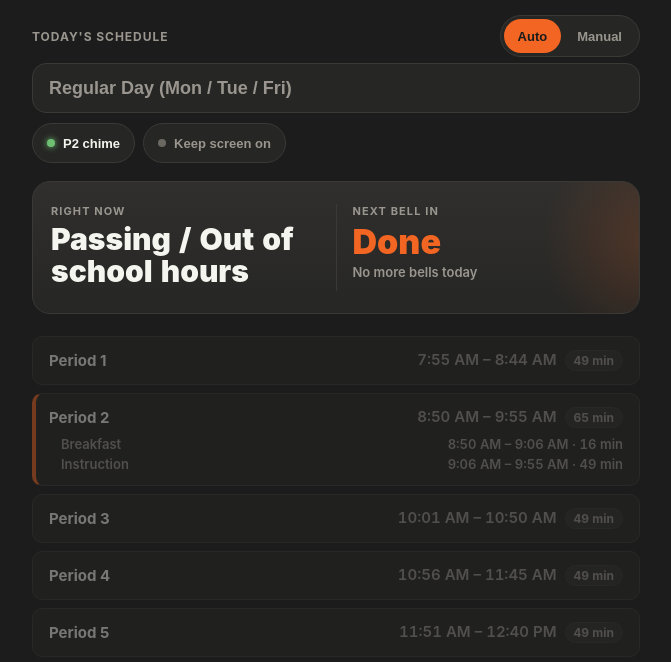
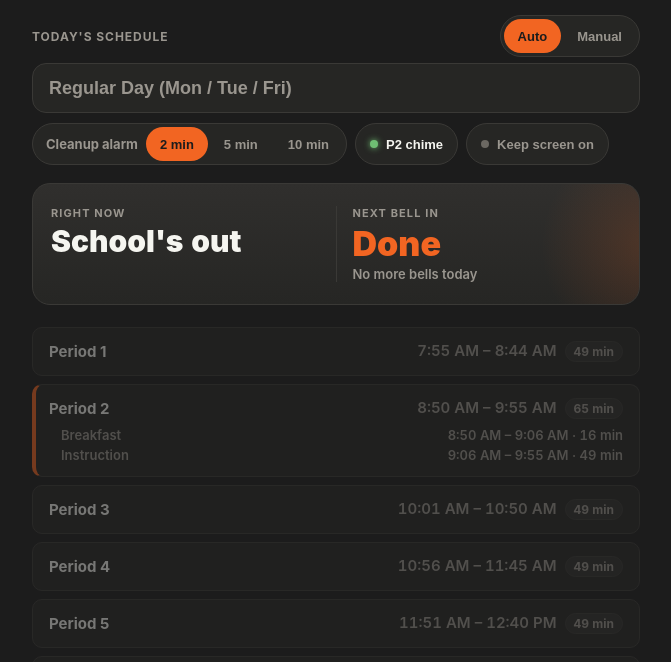
Before and after one commit to chagoyan/chsbelltracker, a plain HTML site: page index.html in a window 1280 px wide. Shown: the part 131-793 px from the top of the page, without its empty margins (304-975 px from the left). Drawn offline with Linux system fonts and the light colour scheme; no server answers.

Commit message:
Adjustable cleanup alarm, fixed 5 min Period 1 and lunch warnings, passing countdown
Cleanup alarms can be set to 2, 5, or 10 minutes before each class ends.
Period 1 and lunch-ends warnings stay at 5 minutes. The Rally gets no
cleanup alarm. Between classes the countdown shows the next class start.

Co-Authored-By: Claude Opus 5.5 <noreply@anthropic.com>

```diff
--- a/app.js
+++ b/app.js
@@ -5,6 +5,10 @@
 //
 // `phases` splits a period into parts (breakfast, reading, instruction).
 // A chime plays when each part after the first begins.
+//
+// Alarms: a cleanup alarm before each period ends (lead time picked in the
+// app), plus fixed warnings before Period 1 starts and before Lunch ends.
+// `noCleanup` skips a period's cleanup alarm.
 // ============================================================
 
 const SCHEDULES = {
@@ -84,7 +88,7 @@ const SCHEDULES = {
     short: "First Day",
     label: "First Day of School",
     periods: [
-      { name: "Rally",    start: "07:55", end: "08:25" },
+      { name: "Rally",    start: "07:55", end: "08:25", noCleanup: true },
       { name: "Period 1", start: "08:30", end: "08:58" },
       { name: "Period 2", start: "09:03", end: "09:41" },
       { name: "Period 3", start: "09:46", end: "10:14" },
@@ -101,22 +105,28 @@ const SCHEDULES = {
 // Minimum and First Day are always picked by hand.
 const WEEKDAY_SCHEDULES = { 1: "regular", 2: "regular", 3: "wednesday", 4: "thursday", 5: "regular" };
 
-const ALARM_LEAD_MINUTES = 2; // fire the cleanup alarm this many minutes before each bell
+const FIRST_CLASS_NAME = "Period 1"; // gets the warning before it starts, and the before-school countdown
+const LUNCH_NAME = "Lunch"; // gets the fixed warning before it ends instead of a cleanup alarm
+const WARNING_MINUTES = 5; // fixed lead for the Period 1 and lunch-ends warnings
+const CLEANUP_CHOICES = [2, 5, 10]; // cleanup alarm lead times the user can pick, in minutes
+const DEFAULT_CLEANUP_MINUTES = 2;
 const CHIME_GRACE_SECONDS = 15; // a chime missed by more than this (e.g. the app was paused) is skipped, not played late
 const SOUND_LOOKAHEAD_SECONDS = 90; // schedule sounds this far ahead — background tabs may only run timers once a minute
 const SOUND_FILES = { alarm: "alarm.wav", chime: "chime.wav" };
 const TEST_SPEED = 60; // test mode runs the day this many times faster than real time
-const TEST_LEAD_MINUTES = 5; // test mode starts this long before the first bell
+const TEST_LEAD_MINUTES = 6; // test mode starts this long before the first bell — just ahead of its warning
 
 const CHOICE_STORAGE_KEY = "chsBellTracker.todayChoice"; // a manual schedule pick, which lasts only for the day it was made
 const CHIME_STORAGE_KEY = "chsBellTracker.chimeOn";
 const WAKE_STORAGE_KEY = "chsBellTracker.keepScreenOn";
+const CLEANUP_STORAGE_KEY = "chsBellTracker.cleanupMinutes";
 
 // ---------- State ----------
 let scheduleMode = "auto"; // "auto" (picked by weekday) or "manual" (picked from the dropdown, today only)
 let alarmsEnabled = true;
 let chimesEnabled = readSetting(CHIME_STORAGE_KEY, true);
 let keepScreenOn = readSetting(WAKE_STORAGE_KEY, false);
+let cleanupMinutes = readCleanupMinutes();
 let handledSounds = new Set(); // sounds already scheduled, played, or skipped today, reset at midnight or on schedule change
 let pendingSounds = new Map(); // id -> { sound, when, nodes } for sounds on the audio clock that haven't finished
 let notifiedSounds = new Set(); // alerts already shown as a notification today
@@ -139,6 +149,7 @@ const modeManual = document.getElementById("modeManual");
 const alarmToggle = document.getElementById("alarmToggle");
 const chimeToggle = document.getElementById("chimeToggle");
 const wakeToggle = document.getElementById("wakeToggle");
+const cleanupSwitch = document.getElementById("cleanupSwitch");
 const soundBanner = document.getElementById("soundBanner");
 const brandLogo = document.getElementById("brandLogo");
 const testBar = document.getElementById("testBar");
@@ -229,6 +240,30 @@ function saveSetting(key, value) {
   } catch (e) { /* localStorage unavailable (e.g. private browsing) — not critical */ }
 }
 
+function readCleanupMinutes() {
+  try {
+    const saved = Number(localStorage.getItem(CLEANUP_STORAGE_KEY));
+    if (CLEANUP_CHOICES.includes(saved)) return saved;
+  } catch (e) { /* localStorage unavailable (e.g. private browsing) — not critical */ }
+  return DEFAULT_CLEANUP_MINUTES;
+}
+
+function firstClass(schedule) {
+  return schedule.periods.find(p => p.name === FIRST_CLASS_NAME) || schedule.periods[0];
+}
+
+// Every alarm of the day, by the bell it warns about. Shared by the sounds
+// and the countdown, so the countdown turns red exactly when its alarm sounds.
+function alarmBells(schedule) {
+  const first = firstClass(schedule);
+  const bells = [{ kind: "start", period: first, edge: "start", lead: WARNING_MINUTES }];
+  schedule.periods.forEach(p => {
+    if (p.name === LUNCH_NAME) bells.push({ kind: "lunch", period: p, edge: "end", lead: WARNING_MINUTES });
+    else if (!p.noCleanup) bells.push({ kind: "cleanup", period: p, edge: "end", lead: cleanupMinutes });
+  });
+  return bells;
+}
+
 // ---------- Which schedule applies today ----------
 // Auto: the schedule follows the weekday. Manual: it's whatever the dropdown
 // says (a schedule key or "none"), saved with today's date so it's forgotten
@@ -265,6 +300,34 @@ function populateSchedules() {
     scheduleSelect.appendChild(new Option(sched.label, key));
   });
   scheduleSelect.appendChild(new Option("No school today", "none"));
+}
+
+// ---------- Cleanup alarm lead time ----------
+function populateCleanupSwitch() {
+  CLEANUP_CHOICES.forEach(minutes => {
+    const option = document.createElement("button");
+    option.className = "mode-option";
+    option.dataset.minutes = minutes;
+    option.textContent = `${minutes} min`;
+    option.addEventListener("click", () => setCleanupMinutes(minutes));
+    cleanupSwitch.appendChild(option);
+  });
+  markCleanupChoice();
+}
+
+function markCleanupChoice() {
+  cleanupSwitch.querySelectorAll(".mode-option").forEach(option => {
+    option.setAttribute("aria-pressed", String(Number(option.dataset.minutes) === cleanupMinutes));
+  });
+}
+
+function setCleanupMinutes(minutes) {
+  if (minutes === cleanupMinutes) return;
+  cleanupMinutes = minutes;
+  saveSetting(CLEANUP_STORAGE_KEY, minutes);
+  markCleanupChoice();
+  cancelPendingSounds("alarm"); // alarms already lined up move to the new lead time
+  tick();
 }
 
 // Auto locks the dropdown on today's weekday schedule; Manual unlocks it.
@@ -394,11 +457,18 @@ function tick() {
 
   const nm = nowMinutes();
   const periods = schedule.periods;
-  const first = periods[0];
-  const beforeSchool = nm < toMinutes(first.start);
+  const beforeSchool = nm < toMinutes(periods[0].start);
+  const current = periods.find(p => nm >= toMinutes(p.start) && nm < toMinutes(p.end));
+  const upcoming = current ? null : periods.find(p => toMinutes(p.start) > nm); // next class, when between classes
 
-  // Find current period (if any)
-  const current = periods.find(p => nm >= toMinutes(p.start) && nm < toMinutes(p.end));
+  // Next bell: Period 1's start before school (even on the First Day, when
+  // the Rally comes first), the current period's end in class, or the next
+  // period's start between classes
+  let next = null;
+  if (beforeSchool) next = { period: firstClass(schedule), edge: "start" };
+  else if (current) next = { period: current, edge: "end" };
+  else if (upcoming) next = { period: upcoming, edge: "start" };
+
   if (current) {
     currentPeriodName.textContent = current.name;
     currentPeriodTime.textContent = `${formatClock(current.start)} – ${formatClock(current.end)} · ${formatDuration(current)}`;
@@ -408,34 +478,21 @@ function tick() {
     currentPeriodElapsed.textContent = `${formatCountdown(elapsedSeconds)} elapsed`;
     currentPeriodElapsed.hidden = false;
     updatePhaseLine(current, nm);
-  } else if (beforeSchool) {
-    currentPeriodName.textContent = "Before school";
-    currentPeriodTime.textContent = `${first.name} starts at ${formatClock(first.start)}`;
-    currentPeriodElapsed.hidden = true;
-    currentPhase.hidden = true;
   } else {
-    currentPeriodName.textContent = "Passing / Out of school hours";
-    currentPeriodTime.textContent = "";
+    currentPeriodName.textContent = beforeSchool ? "Before school" : upcoming ? "Passing period" : "School's out";
+    currentPeriodTime.textContent = next ? bellLabel(next) : "";
     currentPeriodElapsed.hidden = true;
     currentPhase.hidden = true;
   }
 
-  // Find next bell: the first period's start before school, otherwise the
-  // next end-of-period time still ahead of now
-  let next = null;
-  if (beforeSchool) {
-    next = { time: first.start, label: `${first.name} starts at ${formatClock(first.start)}` };
-  } else {
-    const p = periods.find(p => toMinutes(p.end) > nm);
-    if (p) next = { time: p.end, label: `${p.name} ends at ${formatClock(p.end)}` };
-  }
-
   if (next) {
-    const diff = toMinutes(next.time) - nm; // minutes remaining, fractional
+    const diff = toMinutes(next.period[next.edge]) - nm; // minutes remaining, fractional
     const totalSeconds = Math.max(0, Math.round(diff * 60));
     countdownEl.textContent = formatCountdown(totalSeconds);
-    countdownEl.classList.toggle("urgent", diff <= ALARM_LEAD_MINUTES);
-    nextBellNameEl.textContent = next.label;
+    // Red once this bell's alarm has sounded; bells with no alarm (most class starts) stay normal
+    const alarm = alarmBells(schedule).find(a => a.period === next.period && a.edge === next.edge);
+    countdownEl.classList.toggle("urgent", !!alarm && diff <= alarm.lead);
+    nextBellNameEl.textContent = bellLabel(next);
   } else {
     countdownEl.textContent = "Done";
     countdownEl.classList.remove("urgent");
@@ -443,6 +500,10 @@ function tick() {
   }
 
   renderPeriodList(schedule);
+}
+
+function bellLabel({ period, edge }) {
+  return `${period.name} ${edge === "start" ? "starts" : "ends"} at ${formatClock(period[edge])}`;
 }
 
 // Inside a period with parts (period 2): which part we're in, time left in
@@ -474,28 +535,23 @@ function updatePhaseLine(period, nm) {
 // audio clock isn't slowed.
 function soundEvents(key, schedule) {
   const events = [];
-  const first = schedule.periods[0];
+  const titles = { start: "First bell soon", lunch: "Lunch ends soon", cleanup: "Cleanup time" };
   if (alarmsEnabled) {
-    events.push({
-      id: `${key}-warning-${first.start}`,
-      sound: "alarm",
-      at: (toMinutes(first.start) - ALARM_LEAD_MINUTES) * 60,
-      until: toMinutes(first.start) * 60,
-      title: "First bell soon",
-      body: `${first.name} starts at ${formatClock(first.start)} — 2 minute warning.`,
+    alarmBells(schedule).forEach(a => {
+      const bell = a.period[a.edge];
+      events.push({
+        // No lead time in the id: changing the cleanup setting reschedules an
+        // alarm that hasn't sounded yet, but never repeats one that has
+        id: `${key}-${a.kind}-${bell}`,
+        sound: "alarm",
+        at: (toMinutes(bell) - a.lead) * 60,
+        until: toMinutes(bell) * 60, // still worth sounding late, as long as the bell hasn't rung
+        title: titles[a.kind],
+        body: `${bellLabel(a)} — ${a.lead} minute warning.`,
+      });
     });
   }
   schedule.periods.forEach(p => {
-    if (alarmsEnabled) {
-      events.push({
-        id: `${key}-cleanup-${p.end}`,
-        sound: "alarm",
-        at: (toMinutes(p.end) - ALARM_LEAD_MINUTES) * 60,
-        until: toMinutes(p.end) * 60, // still worth sounding late, as long as the bell hasn't rung
-        title: "Cleanup time",
-        body: `${p.name} ends at ${formatClock(p.end)} — 2 minute warning.`,
-      });
-    }
     if (chimesEnabled && p.phases) {
       p.phases.slice(1).forEach((ph, i) => {
         const at = toMinutes(ph.start) * 60;
@@ -798,6 +854,7 @@ tabBrowse.addEventListener("click", () => showView("browse"));
 // ---------- Init ----------
 populateSchedules();
 populateBrowseChips();
+populateCleanupSwitch();
 chimeToggle.setAttribute("aria-pressed", String(chimesEnabled));
 wakeToggle.setAttribute("aria-pressed", String(keepScreenOn));
 wakeToggle.hidden = !("wakeLock" in navigator);
--- a/index.html
+++ b/index.html
@@ -59,6 +59,11 @@
       <!-- populated by app.js -->
     </select>
     <div class="picker-toggles">
+      <!-- How early the cleanup alarm sounds; the Period 1 and lunch warnings stay at 5 min -->
+      <div id="cleanupSwitch" class="mode-switch cleanup-switch" role="group" aria-label="Cleanup alarm, minutes before each class ends">
+        <span class="cleanup-label" aria-hidden="true">Cleanup alarm</span>
+        <!-- 2 / 5 / 10 min options added by app.js -->
+      </div>
       <button id="chimeToggle" class="alarm-toggle" aria-pressed="true">
         <span class="alarm-dot"></span>
         <span class="alarm-label">P2 chime</span>
@@ -110,7 +115,7 @@
     </section>
   </div>
 
-  <p class="footnote">Cleanup alarm sounds 2 minutes before each bell. The P2 chime sounds when breakfast and reading end. Keep this app open and unmuted.</p>
+  <p class="footnote">Cleanup alarm sounds before each class ends (2, 5, or 10 minutes, your pick). A 5 minute warning sounds before Period 1 starts and before lunch ends. The P2 chime sounds when breakfast and reading end. Keep this app open and unmuted.</p>
 
   <script src="app.js"></script>
 </body>
--- a/service-worker.js
+++ b/service-worker.js
@@ -1,7 +1,7 @@
 // Bumping CACHE_NAME (e.g. to "chs-bell-v2") forces browsers to fetch fresh
 // copies of every file below next load — do this whenever you edit the app,
 // especially if you update the First Day of School times next year.
-const CACHE_NAME = "chs-bell-v11";
+const CACHE_NAME = "chs-bell-v12";
 
 const FILES_TO_CACHE = [
   "./",
--- a/styles.css
+++ b/styles.css
@@ -324,6 +324,16 @@ body.test-running::after {
   margin-top: 10px;
 }
 
+/* Cleanup alarm: 2 | 5 | 10 min — the Auto | Manual pill with a label inside */
+.cleanup-switch { align-items: center; }
+
+.cleanup-label {
+  font-size: 13px;
+  font-weight: 700;
+  color: var(--text-muted);
+  padding: 0 6px 0 10px;
+}
+
 /* Locked in Auto: muted text, no dropdown arrow */
 .picker-select:disabled {
   color: var(--text-muted);
```
